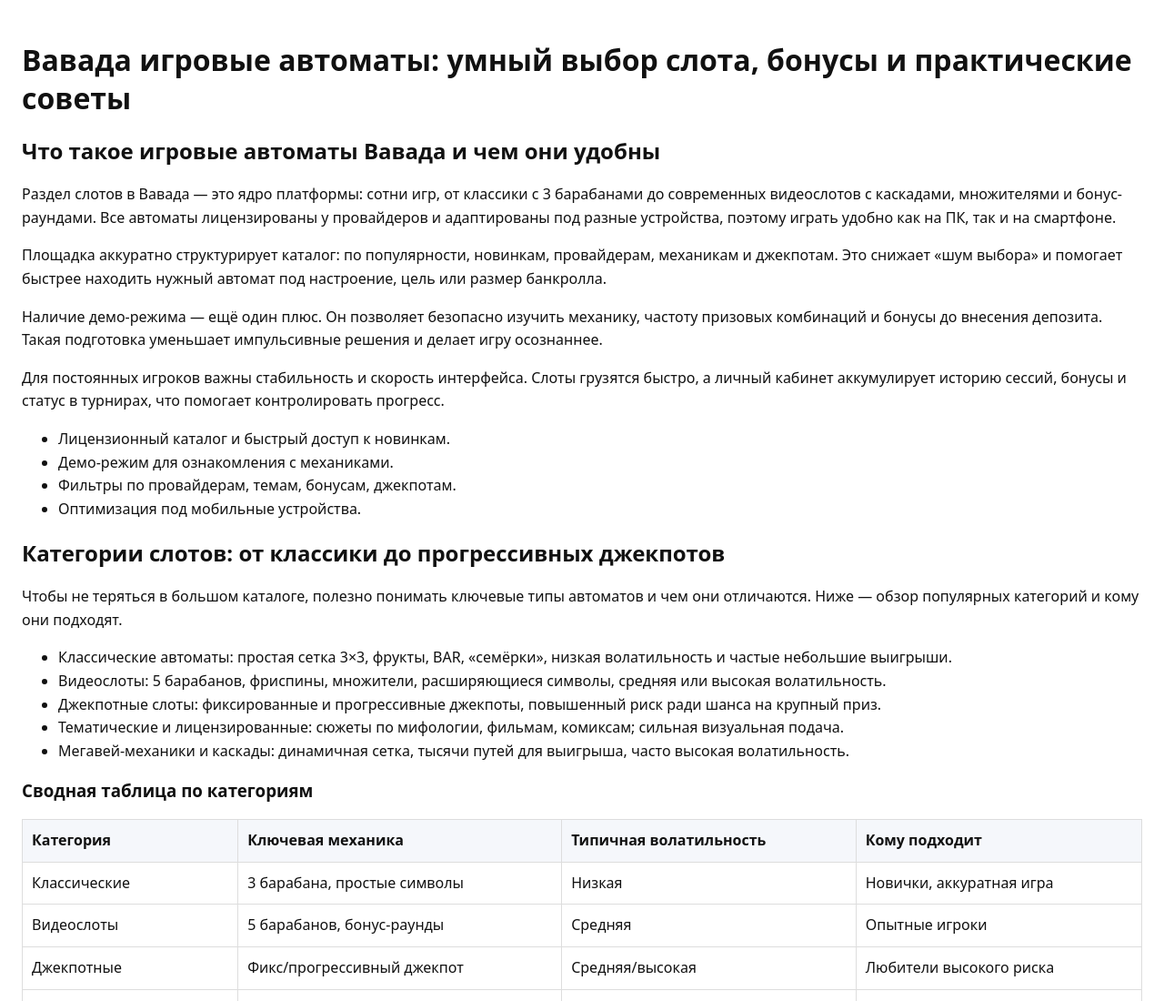
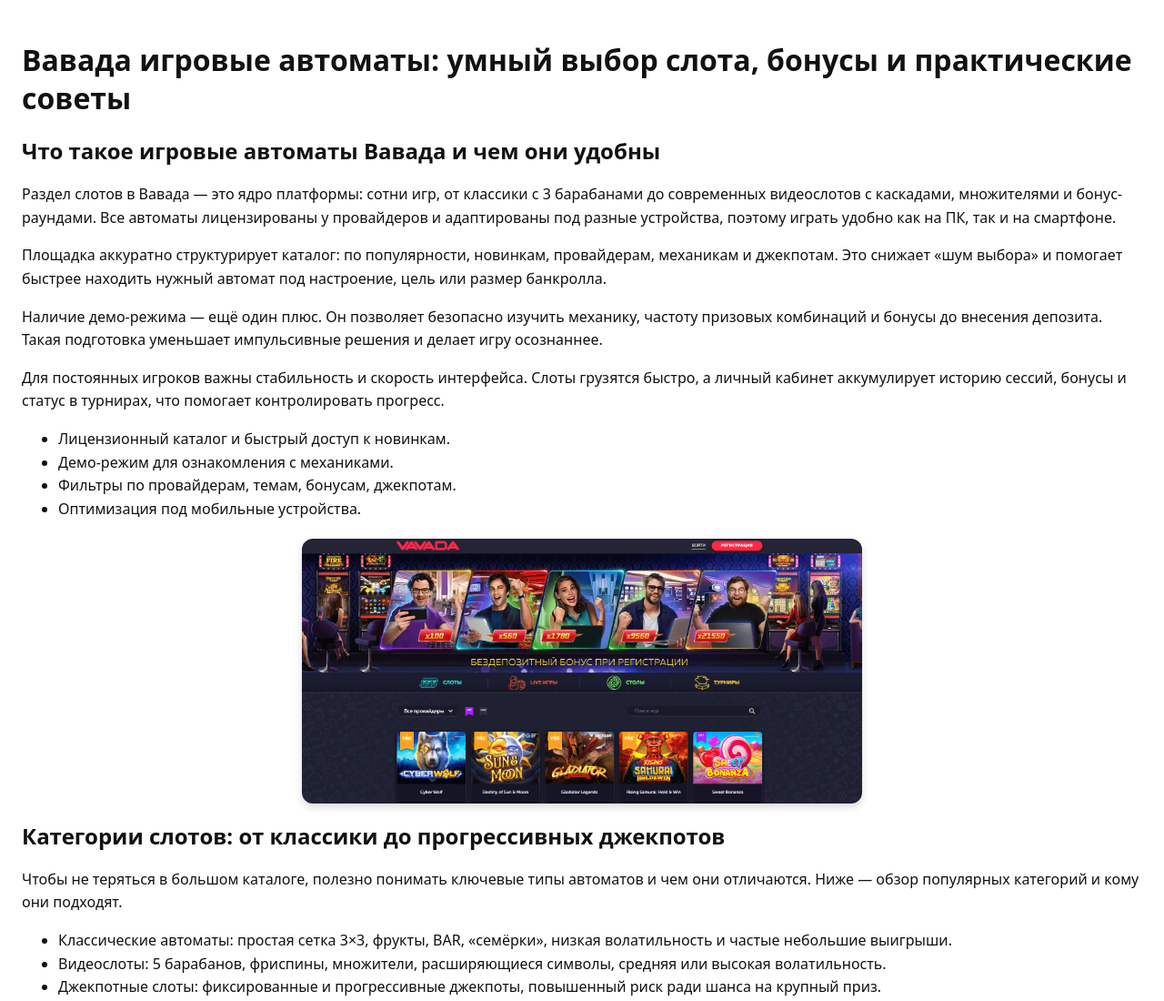
Before and after one commit to nikitosvictorov-cmd/vavada-slots, a plain HTML site: page index.html in a window 1280 px wide. Shown: the top 1100 px of the page at 91% size. Drawn offline with Linux system fonts and the light colour scheme.

Commit message:
Update index.html

```diff
--- a/index.html
+++ b/index.html
@@ -34,6 +34,9 @@
     <li>Фильтры по провайдерам, темам, бонусам, джекпотам.</li>
     <li>Оптимизация под мобильные устройства.</li>
   </ul>
+
+  <img src="/vavada-off.png" alt="Vavada" style="max-width:50%; display:block; margin:20px auto; border-radius:12px; box-shadow:0 4px 10px rgba(0,0,0,0.15);">
+
 
   <h2>Категории слотов: от классики до прогрессивных джекпотов</h2>
   <p>Чтобы не теряться в большом каталоге, полезно понимать ключевые типы автоматов и чем они отличаются. Ниже — обзор популярных категорий и кому они подходят.</p>
```
